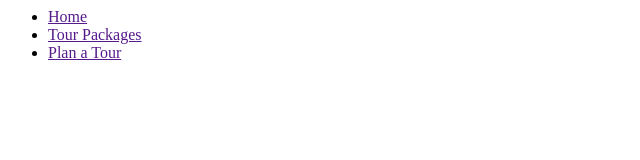
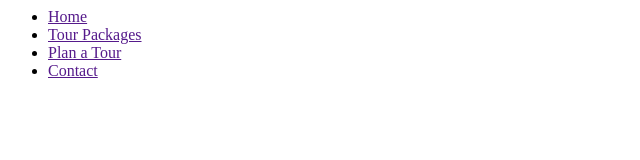
Before and after one commit to manjulacws/git-test, a plain HTML site: page index.html in a window 1280 px wide. Shown: the full height of the page, 0-640 px from the left. Drawn offline with Linux system fonts and the light colour scheme.

Commit message:
contact menu for footer

```diff
--- a/index.html
+++ b/index.html
@@ -14,6 +14,7 @@
 			<li><a href="">Home</a></li>
 			<li><a href="">Tour Packages</a></li>
 			<li><a href="">Plan a Tour</a></li>
+			<li><a href="">Contact</a>
 		</ul>
 	</footer>
 </body>
```
